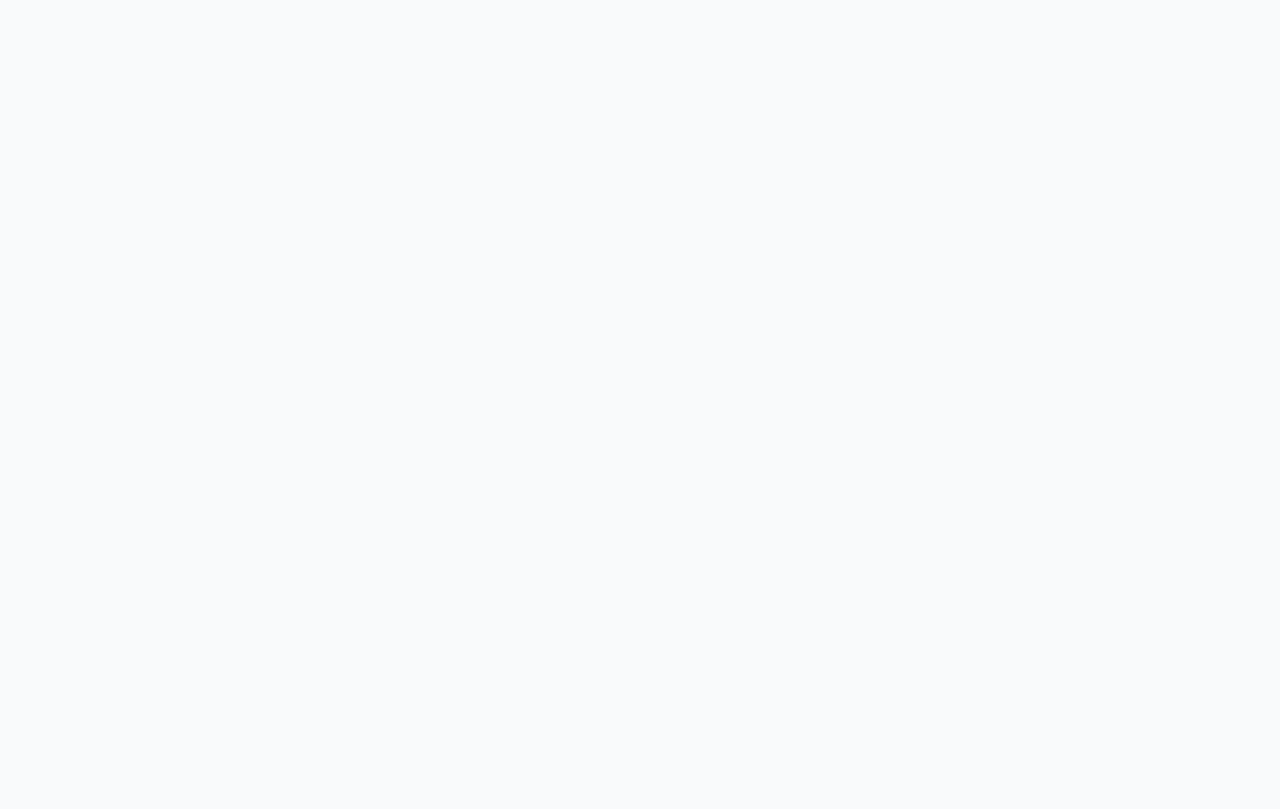
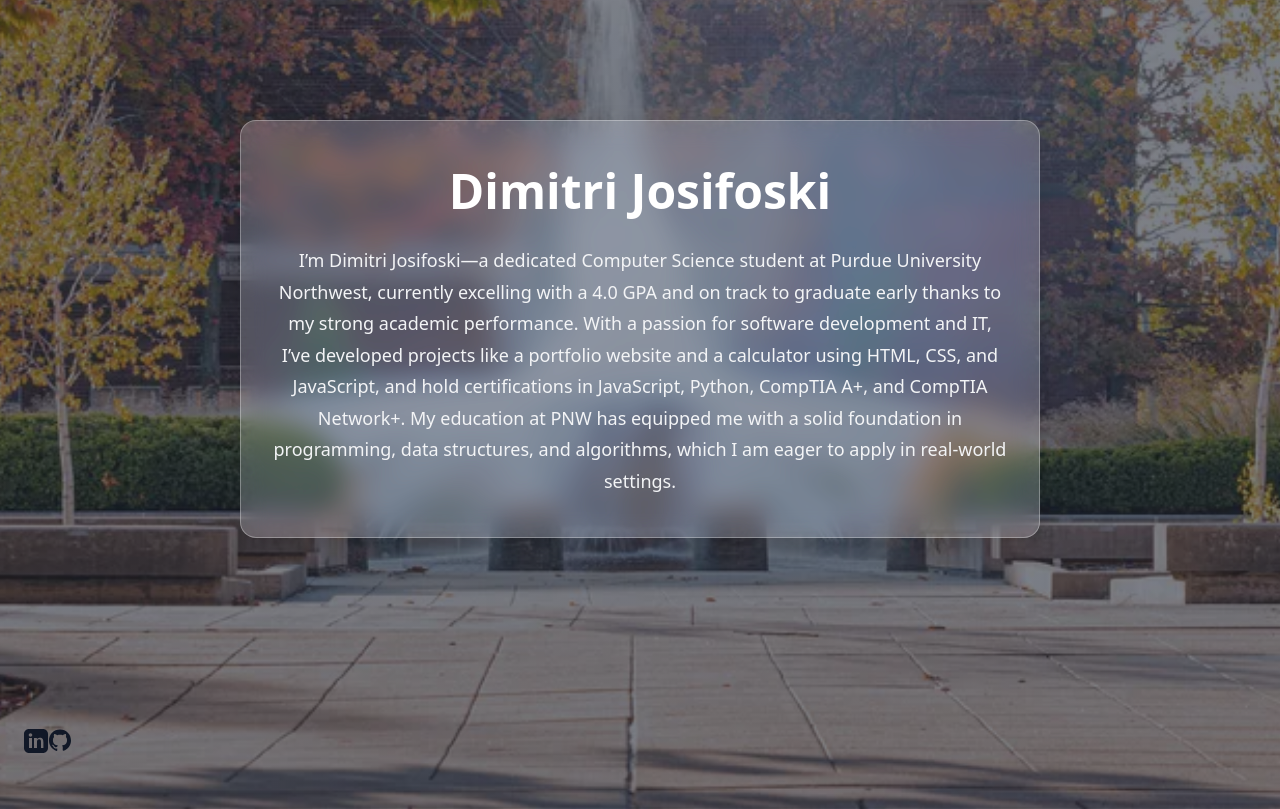
Before and after one commit to Wuizlz/group-website, a React (Vite) app: page /Dimitri in a window 1280 px wide. Before the commit this address had no page. Shown: the part 240-1049 px from the top of the page. Before the commit the page ends 800 px from the top, so only its background shows below. Built offline with nearby package versions, Linux system fonts and the light colour scheme.

Commit message:
Added a bio page for Dimitri

```diff
--- a/src/App.jsx
+++ b/src/App.jsx
@@ -3,12 +3,14 @@ import AppLayout from "./ui/AppLayout";
 
 import Home from "./pages/Home";
 import Daniel from "./pages/Daniel";
+import Dimitri from "./pages/Dimitri";
 const router = createBrowserRouter(
   [
     {
       element: <AppLayout />,
       children: [{ index: true, element: <Home /> },
         {path: "/Daniel" , element: <Daniel/>},
+        {path: "/Dimitri" , element: <Dimitri/>}
       ],
 
     },
--- /dev/null
+++ b/src/pages/Dimitri.jsx
@@ -0,0 +1,31 @@
+import { useEffect } from "react";
+import { useOutletContext } from "react-router-dom";
+import styles from "../pages/Home.module.css";
+
+export default function Dimitri() {
+  const { setFooterLinks } = useOutletContext();
+  useEffect(() => {
+    setFooterLinks({
+      linkedin: "https://www.linkedin.com/in/dimitri-josifoski-537576336/",
+      github: "https://github.com/DimitriJosifoski",
+    });
+    return () => setFooterLinks(null);
+  }, [setFooterLinks]);
+
+  return (
+    <main className={styles.main}>
+      <div className={styles.header}>
+        <h1 className={styles.title}>Dimitri Josifoski</h1>
+        <p className={styles.sentence}>
+          I’m Dimitri Josifoski—a dedicated Computer Science student at Purdue University Northwest,
+          currently excelling with a 4.0 GPA and on track to graduate early thanks to my strong academic performance.
+          With a passion for software development and IT,
+          I’ve developed projects like a portfolio website and a calculator using HTML, CSS, and JavaScript,
+          and hold certifications in JavaScript, Python, CompTIA A+, and CompTIA Network+.
+          My education at PNW has equipped me with a solid foundation in programming, data structures, and algorithms,
+          which I am eager to apply in real-world settings.
+        </p>
+      </div>
+    </main>
+  );
+}
--- a/src/ui/HamburgerMenu.jsx
+++ b/src/ui/HamburgerMenu.jsx
@@ -51,6 +51,13 @@ export default function HamburgerMenu() {
           >
             Daniel
           </Link>
+          <Link
+            to="/Dimitri"
+            className={styles.item}
+            onClick={() => setOpen(false)}
+          >
+            Dimitri
+          </Link>
         </div>
       )}
     </div>
```
